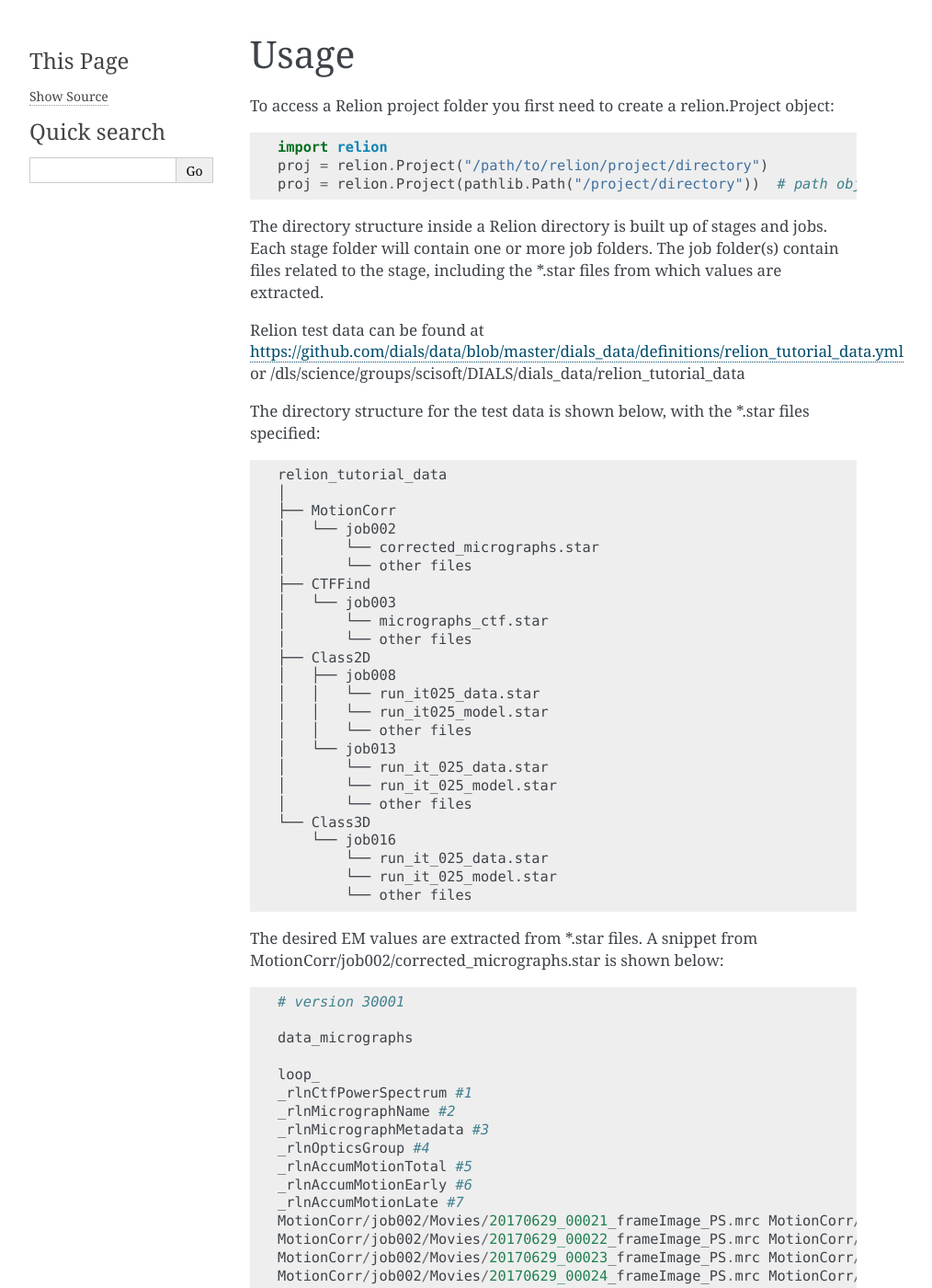
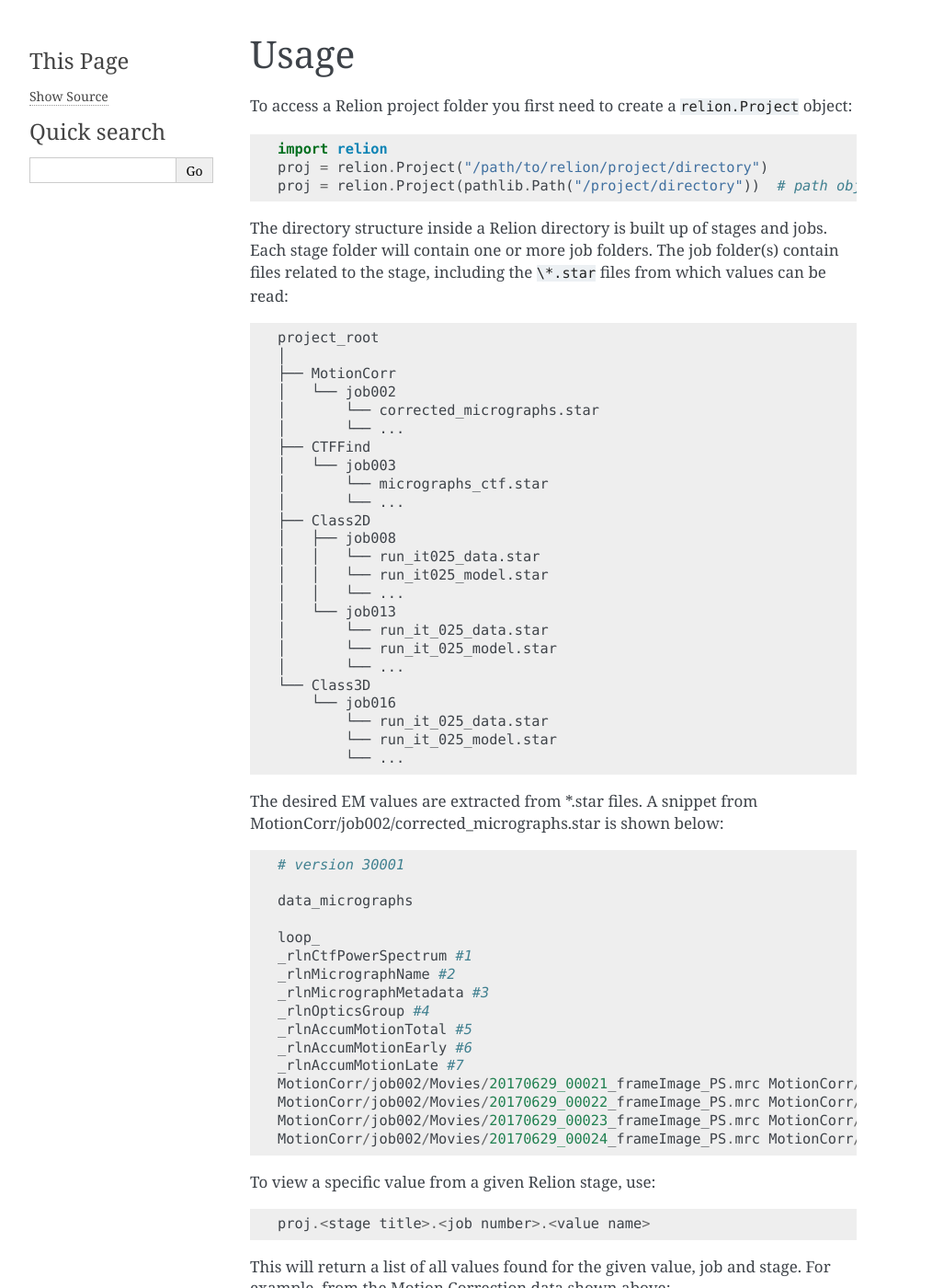
Before and after one commit to DiamondLightSource/python-relion, a Sphinx documentation site: the page built from docs/usage.rst, in a window 1280 px wide and 1400 px high. Shown: the whole window at 92% size, without its empty margins (148-1162 px from the left). Built offline with Sphinx 7.4.7, drawn with Linux system fonts in a browser that asks for light colours.

Commit message:
reword things a bit

```diff
--- a/docs/usage.rst
+++ b/docs/usage.rst
@@ -2,7 +2,7 @@
 Usage
 =====
 
-To access a Relion project folder you first need to create a relion.Project object::
+To access a Relion project folder you first need to create a ``relion.Project`` object::
 
      import relion
      proj = relion.Project("/path/to/relion/project/directory")
@@ -11,39 +11,32 @@ To access a Relion project folder you first need to create a relion.Project obje
 
 The directory structure inside a Relion directory is built up of stages and jobs.
 Each stage folder will contain one or more job folders.
-The job folder(s) contain files related to the stage, including the \*.star files from which values are extracted.
+The job folder(s) contain files related to the stage, including the ``\*.star`` files from which values can be read::
 
-Relion test data can be found at https://github.com/dials/data/blob/master/dials_data/definitions/relion_tutorial_data.yml
-or /dls/science/groups/scisoft/DIALS/dials_data/relion_tutorial_data
-
-The directory structure for the test data is shown below, with the \*.star files specified::
-
-    relion_tutorial_data
+    project_root
     │
     ├── MotionCorr
     │   └── job002
     │       └── corrected_micrographs.star
-    │       └── other files
+    │       └── ...
     ├── CTFFind
     │   └── job003
     │       └── micrographs_ctf.star
-    │       └── other files
+    │       └── ...
     ├── Class2D
     │   ├── job008
     │   │   └── run_it025_data.star
     │   │   └── run_it025_model.star
-    │   │   └── other files
+    │   │   └── ...
     │   └── job013
     │       └── run_it_025_data.star
     │       └── run_it_025_model.star
-    │       └── other files
+    │       └── ...
     └── Class3D
         └── job016
             └── run_it_025_data.star
             └── run_it_025_model.star
-            └── other files
-
-
+            └── ...
 
 
 The desired EM values are extracted from \*.star files. A snippet from MotionCorr/job002/corrected_micrographs.star is shown below::
```
